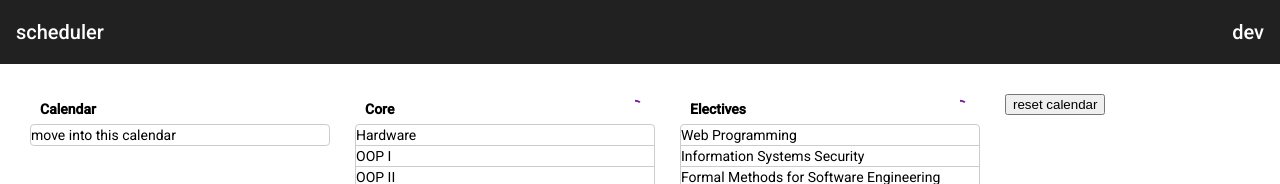
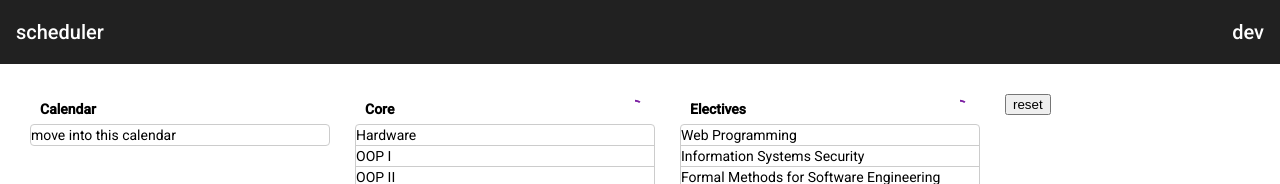
Before and after one commit to chapeI/soe, an Angular app: page / in a window 1280 px wide. Shown: the top 184 px of the page. Built offline with nearby package versions, Linux system fonts and the light colour scheme.

Commit message:
% 'reset calendar' to 'reset'

```diff
--- a/src/app/scheduler/scheduler.component.html
+++ b/src/app/scheduler/scheduler.component.html
@@ -43,4 +43,4 @@
   </div>
 </div>
 
-<button (click)="resetCalendar()">reset calendar</button>
+<button (click)="resetCalendar()">reset</button>
```
